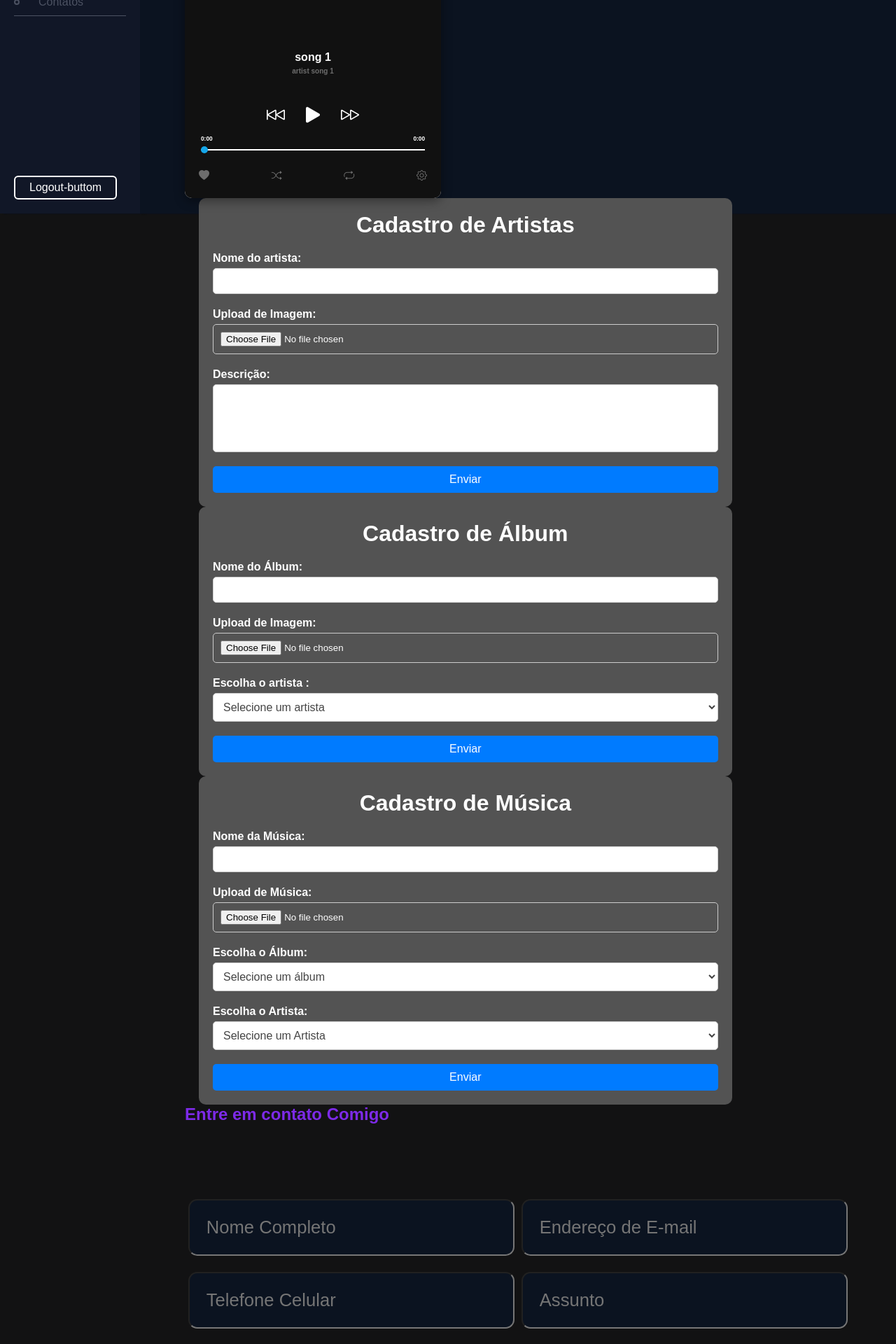
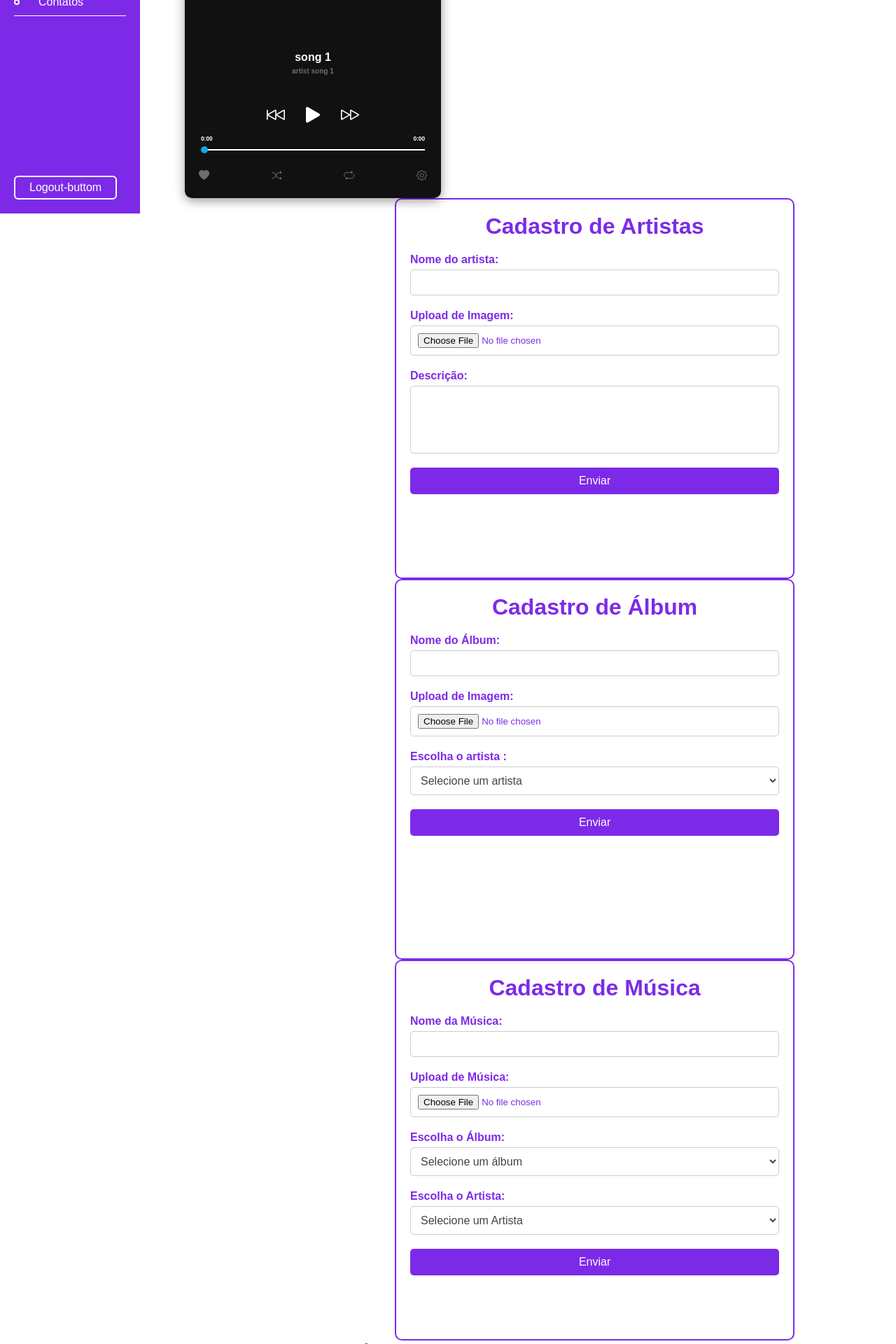
Before and after one commit to rand0m666br/music_player, a PHP site: page /php/index.php in a window 1280 px wide; the page is wider, and only the part inside the window is pictured. Shown: the part 495-2415 px from the top of that part at 70% size. Run offline with PHP 8.4, Linux system fonts and the light colour scheme; some libraries are stand-ins or nearby versions.

Commit message:
alterações no front

```diff
--- a/Css/style.css
+++ b/Css/style.css
@@ -30,7 +30,7 @@
 body {
   width: 100%;
   height: 100vh;
-  background: #121213;
+  background: #ffffff;
   display: grid;
   place-items: center;
   overflow-x: hidden;
@@ -51,12 +51,12 @@ header {
 .song_side {
   width: 200px;
   height: 100vh;
-  background: #111727;
-  box-shadow: 5px 0px 2px #090f1f;
+  background: #7d2ae8;
+  box-shadow: 5px 0px 2px #ffffff;
 }
 
 .menu_side .playlist h4.active {
-  color: #36e2ec;
+  color: #ffffff;
 }
 .menu_side h1 {
   font-size: 20px;
@@ -72,13 +72,13 @@ header {
   font-size: 16px;
   font-weight: 400;
   padding-bottom: 10px;
-  color: #4c5262;
+  color: #ffffff;
   cursor: pointer;
   display: flex;
   align-items: center;
   transition: 0.3s linear;
   margin-bottom: 20px;
-  border-bottom: 1px solid #4c5262;
+  border-bottom: 1px solid #ffffff;
   max-width: 160px;
   overflow: hidden;
   text-overflow: ellipsis;
@@ -100,14 +100,14 @@ header {
   position: absolute;
   width: 4px;
   height: 4px;
-  border: 2px solid #4c5262;
+  border: 2px solid #ffffff;
   border-radius: 50%;
   top: -4px;
-  transition: 0.3s linear;
+  transition: 0.2yyys linear;
 }
 
 .menu_side .playlist h4:hover span::before {
-  border: 2px solid #fff;
+  border: 2px solid #b5e7ff;
 }
 
 .menu_side .playlist h4 .bi {
@@ -170,9 +172,10 @@ header {
   width: 90%;
   max-width: 1700px; /* Limitando a largura máxima para evitar que o conteúdo se estenda demais em telas maiores */
   margin: 0 auto; /* Centralizando o elemento horizontalmente */
-  background: #0b1320;
+  background: #ffffff;
+  border: 1px ;
   padding: 10% 5%; /* Ajustando o preenchimento para manter o conteúdo afastado das bordas */
-  color: #fff;
+  color: #ffffff;
   box-sizing: border-box; /* Garantindo que o preenchimento e a borda sejam considerados no dimensionamento */
 }
 
@@ -212,7 +211,7 @@ header {
   position: absolute;
   height: 100%;
   width: 100%;
-  background-color: rgba(0, 0, 0, 0.6);
+  background-color: #ffffff;
   z-index: 100;
   opacity: 0;
   pointer-events: none;
@@ -719,13 +728,15 @@ i.active{
 
 .cad_artist {
   display: block;
-
-  width: 80%;
-  margin: 0;
+  color: #7d2ae8;
+  align-items: center;
+  width: 60%;
+  height: 100%;
   padding: 20px;
-  background-color: #535353;
+  background-color: #ffffff;
+  border: #7d2ae8 2px solid;
   border-radius: 10px;
-  margin-left: 20px;
+  margin-left: 300px;
 }
 
 
@@ -763,7 +774,7 @@ i.active{
   display: block;
   width: 100%;
   padding: 10px;
-  background-color: #007bff;
+  background-color: #7d2ae8;
   color: #fff;
   border: none;
   border-radius: 5px;
@@ -781,13 +792,15 @@ i.active{
 
 .cad_album {
   display: block;
-
-  width: 80%;
-  margin: 0;
+  color: #7d2ae8;
+  align-items: center;
+  width: 60%;
+  height: 100%;
   padding: 20px;
-  background-color: #535353;
+  background-color: #ffffff;
+  border: #7d2ae8 2px solid;
   border-radius: 10px;
-  margin-left: 20px;
+  margin-left: 300px;
 }
 
 
@@ -821,7 +834,7 @@ i.active{
   display: block;
   width: 100%;
   padding: 10px;
-  background-color: #007bff;
+  background-color: #7d2ae8;
   color: #fff;
   border: none;
   border-radius: 5px;
@@ -840,13 +853,15 @@ i.active{
 
 .cad_music {
   display: block;
-
-  width: 80%;
-  margin: 0;
+  color: #7d2ae8;
+  align-items: center;
+  width: 60%;
+  height: 100%;
   padding: 20px;
-  background-color: #535353;
+  background-color: #ffffff;
+  border: #7d2ae8 2px solid;
   border-radius: 10px;
-  margin-left: 20px;
+  margin-left: 300px;
 }
 
 
@@ -880,7 +895,7 @@ i.active{
   display: block;
   width: 100%;
   padding: 10px;
-  background-color: #007bff;
+  background-color: #7d2ae8;
   color: #fff;
   border: none;
   border-radius: 5px;
@@ -1014,7 +1029,7 @@ margin-bottom: 3rem;
   padding: 1.5rem;
   font-size: 1.6rem;
   color: #7d2ae8;
-  background: #0b1320;
+  background: #ffffff;
   border-radius: .8rem;
   margin: .7rem 0;
 
--- a/Css/style2.css
+++ b/Css/style2.css
@@ -220,7 +220,7 @@ section{
    padding: 2rem;
    position: fixed;
    top:0; left:0; right: 0; bottom: 0;
-   background-color: rgba(0,0,0,.5);
+   background-color: rgba(230, 230, 230, 0.5);
    z-index: 1000;
 }
 
```
Also changed, not shown: other parts of Css/style.css (+26 -18 lines), Css/playlist.css (+20 -0 lines), cad_album.php (+1 -12 lines), cad_artista.php (+1 -12 lines), cad_musica.php (+1 -12 lines), index.php (+2 -39 lines), menu.php (added, +40 -0 lines), musicas.php (+1 -12 lines), playlist3.php (+1 -41 lines), 1 other file.
